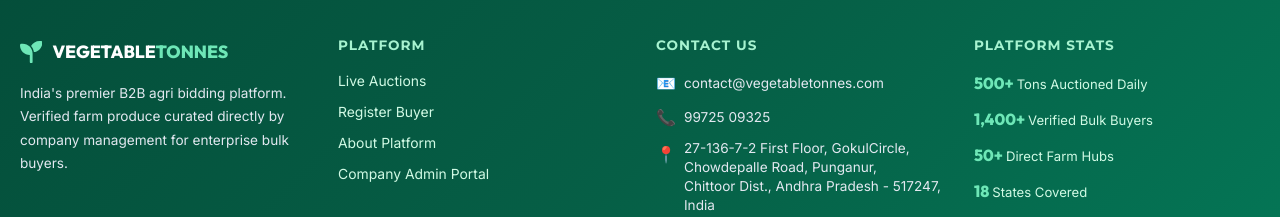
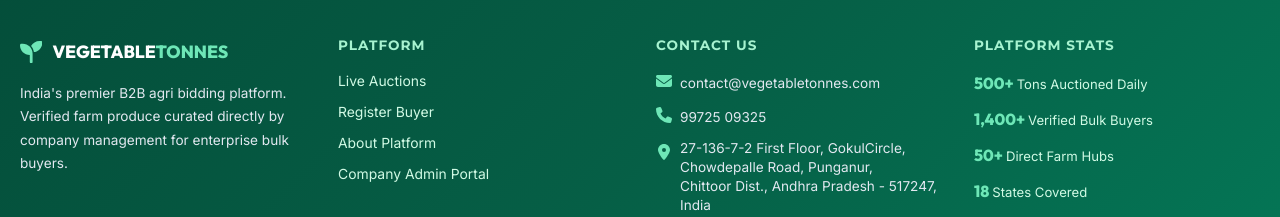
Before and after one commit to vegetabletonnes/vegetablestonnes, a React (Vite) app in the folder frontend/: page / in a window 1280 px wide. Shown: the part 2397-2614 px from the top of the page. Built offline with nearby package versions, Linux system fonts and the light colour scheme; no server answers.

Commit message:
Update Footer.jsx

```diff
--- a/frontend/src/components/Footer.jsx
+++ b/frontend/src/components/Footer.jsx
@@ -1,6 +1,6 @@
 import React from 'react';
 import { Link } from 'react-router-dom';
-import { FaSeedling, FaCheck } from 'react-icons/fa6';
+import { FaSeedling, FaCheck, FaEnvelope, FaPhone, FaLocationDot } from 'react-icons/fa6';
 
 const Footer = () => (
   <footer style={{
@@ -52,15 +52,15 @@
           <h4 style={{ fontSize: '0.85rem', textTransform: 'uppercase', letterSpacing: '1px', color: '#a7f3d0', marginBottom: '1rem', fontWeight: 700 }}>Contact Us</h4>
           <div style={{ marginBottom: '1rem' }}>
             <div style={{ display: 'flex', alignItems: 'center', gap: '8px', marginBottom: '0.5rem' }}>
-              <span style={{ color: '#6ee7b7' }}>📧</span>
+              <span style={{ color: '#6ee7b7' }}><FaEnvelope /></span>
               <span style={{ color: '#e2e8f0', fontSize: '0.85rem' }}>contact@vegetabletonnes.com</span>
             </div>
             <div style={{ display: 'flex', alignItems: 'center', gap: '8px', marginBottom: '0.5rem' }}>
-              <span style={{ color: '#6ee7b7' }}>📞</span>
+              <span style={{ color: '#6ee7b7' }}><FaPhone /></span>
               <span style={{ color: '#e2e8f0', fontSize: '0.85rem' }}>99725 09325</span>
             </div>
             <div style={{ display: 'flex', alignItems: 'flex-start', gap: '8px' }}>
-              <span style={{ color: '#6ee7b7', marginTop: '2px' }}>📍</span>
+              <span style={{ color: '#6ee7b7', marginTop: '2px' }}><FaLocationDot /></span>
               <span style={{ color: '#e2e8f0', fontSize: '0.85rem', lineHeight: '1.4' }}>
                 27-136-7-2 First Floor, GokulCircle,<br/>
                 Chowdepalle Road, Punganur,<br/>
```
